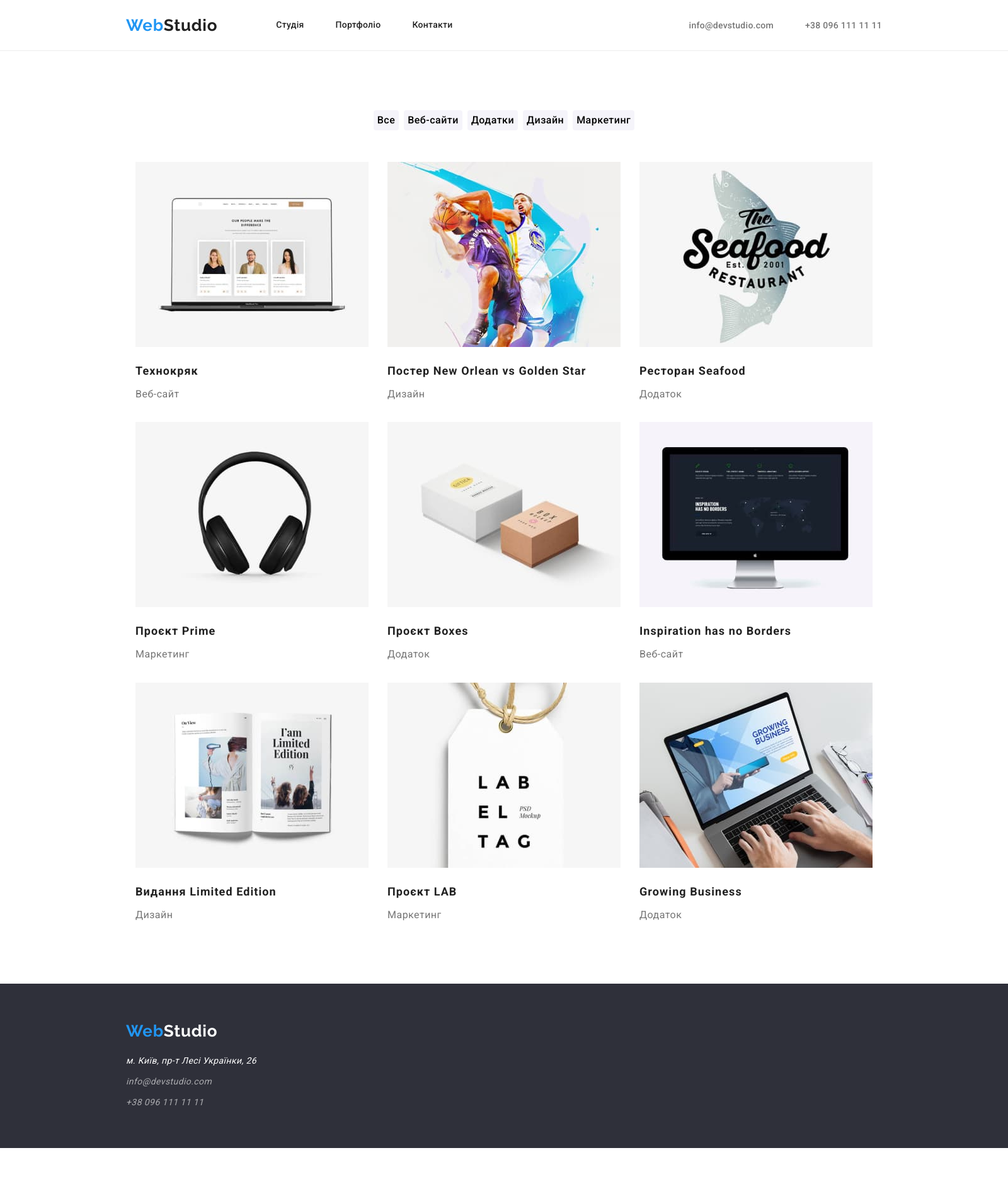
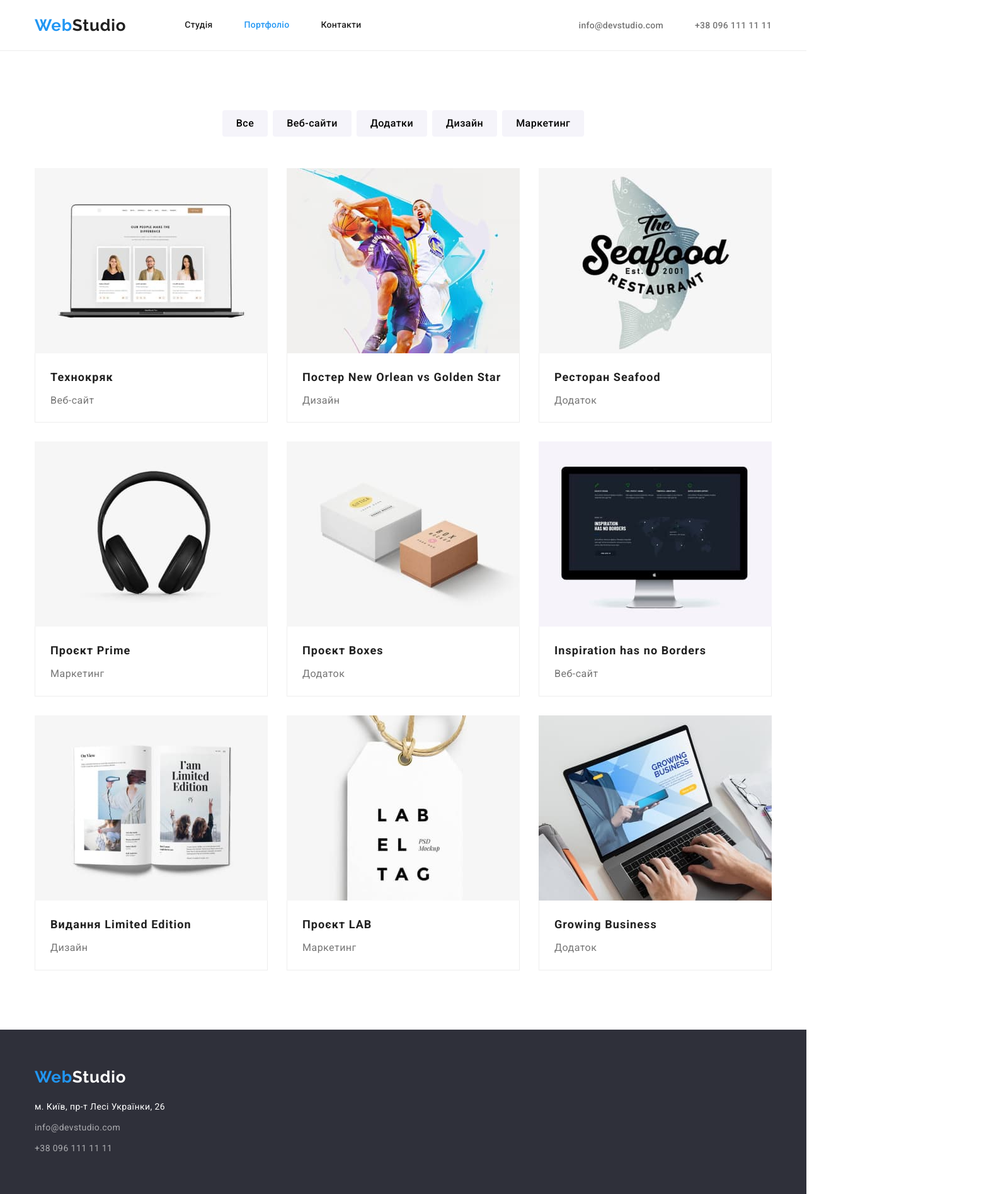
Before and after one commit to Jigsaw28/goit-markup-hw-03, a plain HTML site: page portfolio.html in a window 1280 px wide. Shown: the whole page at 63% size, 1600 px wide, since content can reach past the window. Before the commit the page ends 1823 px from the top, so only its background shows below. Drawn offline with nearby package versions, Linux system fonts and the light colour scheme.

Commit message:
виправляє стилі для кнопок та контейнера

```diff
--- a/css/styles.css
+++ b/css/styles.css
@@ -9,26 +9,22 @@ body {
     font-size: 14px;
     font-family: Roboto, sans-serif;
     color: #212121;
-    width: 1600px;
 }
 h1, h2, h3, h4, h5, h6, p, ul {
     margin: 0;
     padding: 0;
 }
-
 img {
     display: block;
     width: 100%;
     height: auto;
 }
-
 a {
     text-decoration: none;
 }
 .link {
     color: #212121;
 }
-
 li {
     padding: 0;
     margin: 0;
@@ -42,6 +38,9 @@ li {
     background-color:#2196F3;
     font-size: 16px;
     cursor: pointer;
+}
+address {
+    font-style: normal;
 }
 .visually-hidden {
     position: absolute;
@@ -60,18 +59,19 @@ li {
 .page-header {
     display: flex;
     justify-content: center;
-    width:1600px;
     background-color: var(--header-color);
     margin-bottom: 0;
-    border-bottom: 1px solid #ECECEC;;
+    border-bottom: 1px solid #ECECEC;
 }
 .main-nav {
-    display: flex;;
-    width: 1230px;
+    display: flex;
     align-items: center;
     padding-left: 15px;
     padding-right: 15px;
-}
+    margin-left: auto;
+    margin-right: auto;
+    width: 1200px;
+    }
 .logo {
     font-weight: 700;
     font-size: 26px;
@@ -79,11 +79,9 @@ li {
     letter-spacing: 0.03em;
     font-family: 'Raleway', sans-serif;
 }
-
 .logotype {
     color: #2196F3;
 }
-
 .nav-menu {
     display:flex;
     margin-left: 93px;
@@ -95,14 +93,15 @@ li {
     display: block;
     padding: 32px 0;
 }
-
 .nav-link {
     font-weight: 500;
     letter-spacing: 0.02em;
     line-height: 1.14;
 }
-
- .nav-link:hover, .contact-link:hover {
+.active {
+color: #2196F3;
+}
+ .contact-link:hover {
     color: #2196F3;
 }
 
@@ -126,7 +125,7 @@ li {
 /*Герой*/
 .hero {
     background-color: var(--hero-color);
-    width: 1600px;
+    /*width: 1600px;*/
     padding: 200px 0;
     text-align: center;
 }
@@ -147,15 +146,22 @@ li {
     box-shadow: 0px 4px 4px rgba(0, 0, 0, 0.15);
     border-radius: 4px;
 }
-
+.peculiarity {
+    padding: 94px 0;
+}
+.work, .team {
+    padding-bottom: 94px;
+}
 /*Особливості*/
 .peculiarity, .work {
     background-color:var(--header-color);
 }
+
 .peculiarity .container {
-    margin-left: 185px;
-    width: 1230px;
-    padding: 94px 15px;
+    margin-left: auto;
+    margin-right: auto;
+    width: 1200px;
+    padding: 0 15px;
     display: flex;
     justify-content: center;
 }
@@ -182,11 +188,11 @@ li {
 
 /*Чим ми займаємось?*/
 .work .container {
-    width: 1230px;
-    margin-left: 185px;
+    width: 1200px;
+    margin-left: auto;
+    margin-right: auto;
     padding-left: 15px;
     padding-right: 15px;
-    padding-bottom: 94px;
 }
 .work .list-menu {
     display: flex;
@@ -208,9 +214,10 @@ li {
     background-color: var(--our-team-color);
 }
 .team .container {
-    width: 1230px;
-    margin-left: 185px;
-    padding: 0 15px 94px;
+    width: 1200px;
+    margin-left:auto;
+    margin-right: auto;
+    padding: 0 15px;
 }
 .team .list-menu {
     display: flex;
@@ -252,24 +259,25 @@ li {
 /*Підвал сайту*/
 .footer {
     background-color: var(--hero-color);
+    padding: 60px 0;
 }
 .footer .container {
-    width: 1230px;
+    width: 1200px;
     padding-left: 15px;
     padding-right: 15px;
-    margin-left: 185px;
+    margin-left: auto;
+    margin-right: auto;
 }
-.footer .logo {
-    display: inline-block;
-    margin-top: 60px;
-    margin-bottom: 20px;
+.footer .menu {
+    margin-top: 20px;
+}
+.footer .items:not(:last-child) {
+    margin-bottom: 9px;
 }
 .studio {
     color:#FFFFFF;
 }
 .location {
-    display: inline-block;
-    margin-bottom: 9px;
     line-height: 1.71;
     letter-spacing: 0.03em;
     color: #FFFFFF;
@@ -279,14 +287,6 @@ li {
     line-height: 1.71;
     letter-spacing: 0.03em;
     color: rgba(255, 255, 255, 0.6);
-}
-.footer .mail {
-    display: inline-block;
-    margin-bottom: 9px;
-}
-.footer .tel {
-    display: inline-block;
-    margin-bottom: 60px;
 }
 
 /*Сторінка портфоліо*/
@@ -310,15 +310,15 @@ li {
 
 .page {
     background-color: #FFFFFF;
-
+    padding-top: 94px;
+    padding-bottom: 94px;
 }
 .page .container {
-    width: 1230px;
-    padding-top: 94px;
-    padding-bottom: 94px;
+    width: 1200px;
     padding-left: 15px;
     padding-right: 15px;
-    margin-left: 185px;
+    margin-left: auto;
+    margin-right: auto;
 }
 .page .list-filter {
     display: flex;
@@ -336,15 +336,29 @@ li {
     gap: 30px;
 }
 .page .title {
-    margin-top: 20px;
-    margin-bottom: 4px;
+    padding-left: 24px;
+    padding-right: 24px;
+    padding-top: 20px;
+    padding-bottom: 4px;
     font-size: 18px;
     line-height: 2;
     letter-spacing: 0.06em;
+    border-left: 1px solid #EEEEEE;
+    border-right: 1px solid #EEEEEE;
 }
 .page .text {
+    padding-left: 24px;
+    padding-right: 24px;
+    padding-bottom: 20px;
     font-size: 16px;
     line-height: 1.87;
     letter-spacing: 0.03em;
     color: #757575;
+    border-left: 1px solid #EEEEEE;
+    border-bottom: 1px solid #EEEEEE;
+    border-right: 1px solid #EEEEEE;
 }
+
+.page .btn {
+    padding: 6px 22px;
+}
--- a/portfolio.html
+++ b/portfolio.html
@@ -19,7 +19,7 @@
         <a class="logo link" lang="en" href="./index.html"><span class="logotype">Web</span>Studio</a>
         <ul class="nav-menu">
             <li class="item"><a class="link nav-link" href="./index.html">Студія</a></li>
-                <li class="item"><a class="link nav-link" href="#">Портфоліо</a></li>
+            <li class="item"><a class="link nav-link active" href="#">Портфоліо</a></li>
             <li class="item"><a class="link nav-link" href="#">Контакти</a></li>
         </ul>
         <ul class="auth-nav">
@@ -110,12 +110,13 @@
         <a class="logo link" href="./index.html"><span class="logotype ">Web</span><span
                 class="studio">Studio</span></a>
         <address>
-                <ul>
-                    <li><a class="location link" href="https://goo.gl/maps/eqC2prDyuouPc9qL6">м. Київ, пр-т Лесі Українки,
-                            26</a>
+            <ul class="menu">
+                <li class="items"><a class="location link" href="https://goo.gl/maps/eqC2prDyuouPc9qL6">м. Київ, пр-т
+                        Лесі Українки, 26</a>
                 </li>
-                    <li><a class="address link mail" href="mailto:info@devstudio.com">info@devstudio.com</a></li>
-                    <li><a class="address link tel" href="tel:+380961111111">+38 096 111 11 11</a></li>
+                <li class="items"><a class="address link mail" href="mailto:info@devstudio.com">info@devstudio.com</a>
+                </li>
+                <li class="items"><a class="address link tel" href="tel:+380961111111">+38 096 111 11 11</a></li>
             </ul>
         </address>
     </div>
```
Also changed, not shown: index.html (+5 -5 lines). Lines whose indentation alone changed are shown as unchanged.
